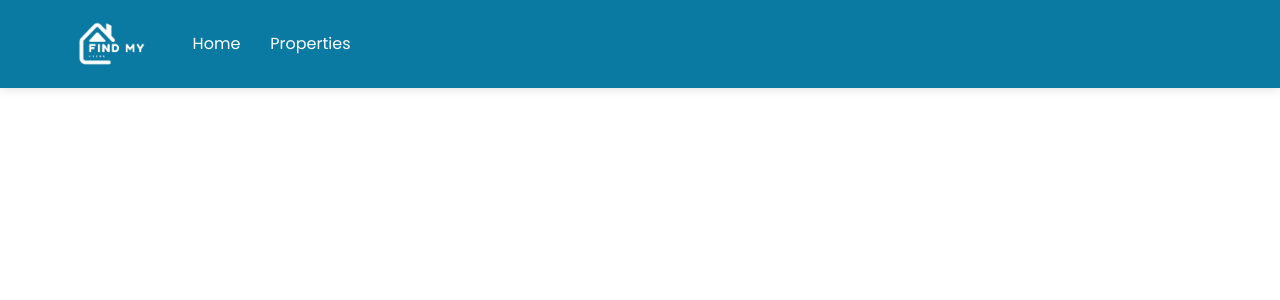
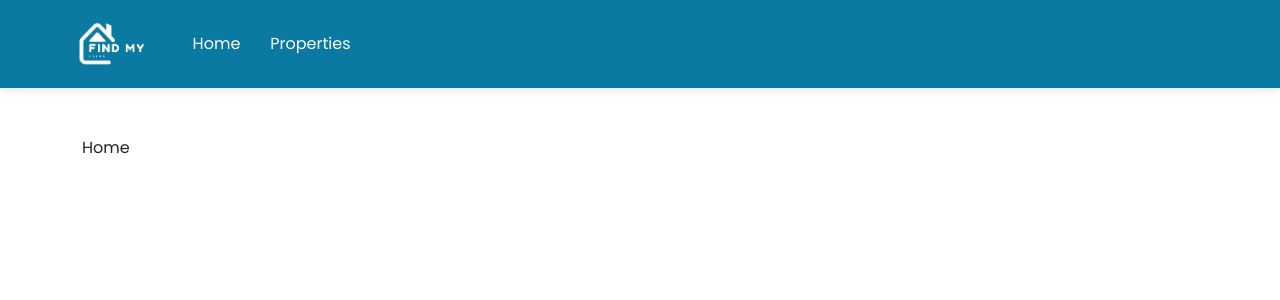
Before and after one commit to thizizrk/findmyveedu, a React (Vite) app: page /#/ in a window 1280 px wide. Shown: the top 300 px of the page. Built offline with nearby package versions, Linux system fonts and the light colour scheme.

Commit message:
Made header related fixes.

```diff
--- a/src/App.jsx
+++ b/src/App.jsx
@@ -30,7 +30,11 @@ function App() {
 
 
     updateScreenSize();
-
+    // let header = document.querySelector('.header');
+    // let headerHeight = header.clientHeight + "px";
+    // let mainContent = document.querySelector('.main-content');
+    // mainContent.style.paddingTop = headerHeight;
+    // mainContent.style.paddingBottom = headerHeight;
     window.addEventListener('resize', updateScreenSize);
     return () => {
       window.removeEventListener('resize', updateScreenSize);
@@ -41,17 +45,11 @@ function App() {
   return (
     <div className={`${screenSize} container`}>
       <Header />
-
       <div className="main-content">
-        {/* <ScrollToTop /> */}
         <Routes>
-          {/* Define your routes here */}
           <Route path="/" element={<Home />} />
           <Route path="/properties" element={<Properties />} />
-          <Route path="/property-details" element={<PropertyDetails />} />
-          {/* Add more routes as needed */}
         </Routes>
-        {/* <PorpertyDetails /> */}
       </div>
 
     </div>
--- /dev/null
+++ b/src/components/ContentWrapper/ContentWrapper.jsx
@@ -0,0 +1,21 @@
+import { useEffect, useState } from "react";
+
+const ContentWrapper = ({className, children }) => {
+    const [headerHeight, setHeaderHeight] = useState();
+
+    useEffect(() => {
+        let header = document.querySelector('.header');
+        setHeaderHeight(header.clientHeight);
+    }, [])
+    return (
+        <div className={`${className} my-5`} style={
+            {
+                paddingTop: headerHeight + "px",
+                paddingBottom: headerHeight + "px"
+            }
+        }>
+            {children}
+        </div>
+    )
+}
+export default ContentWrapper
--- a/src/components/PropertiesMenu/PropertiesMenu.jsx
+++ b/src/components/PropertiesMenu/PropertiesMenu.jsx
@@ -5,22 +5,11 @@ const PropertiesMenu = () => {
     let propertiesMenuRef = useRef(null);
 
     useEffect(() => {
+        let header = document.querySelector('.header');
         const propertiesMenu = propertiesMenuRef.current;
-        let header = document.querySelector('.header');
-        let headerHeight = header.clientHeight;
         propertiesMenu.style.position = "fixed";
-        propertiesMenu.style.top = headerHeight + "px";
+        propertiesMenu.style.top = header.clientHeight + "px";
         propertiesMenu.style.width = '100vw'
-
-        if(propertiesMenu.clientHeight){
-            headerHeight += propertiesMenu.clientHeight
-        }
-
-        headerHeight += "px"
-        console.log("updatedPadding ::::", headerHeight)
-        let mainContent = document.querySelector('.main-content');
-        mainContent.style.paddingTop = headerHeight;
-        mainContent.style.paddingBottom = headerHeight;
 
     }, [propertiesMenuRef.current])
     return (
--- a/src/pages/Home.jsx
+++ b/src/pages/Home.jsx
@@ -1,6 +1,11 @@
+import ContentWrapper from "../components/ContentWrapper/ContentWrapper";
+
 const Home = () => {
   return (
-    <div>Home</div>
+    <ContentWrapper className={'home'}>
+      Home
+    </ContentWrapper>
+
   )
 }
 export default Home
--- a/src/pages/Properties/Properties.jsx
+++ b/src/pages/Properties/Properties.jsx
@@ -2,16 +2,13 @@ import './style.scss';
 import properties from '../../mocks/properties.json';
 import { useState, lazy, Suspense } from 'react';
 import PropertiesMenu from '../../components/PropertiesMenu/PropertiesMenu';
+import ContentWrapper from '../../components/ContentWrapper/ContentWrapper';
 
 const PropertyFilterModal = lazy(() => import('../../components/PropertyFilterModal/PropertyFilterModal'));
 const PropertiesToolBar = lazy(() => import('../../components/PropertiesToolBar/PropertiesToolBar'));
 const PropertySearchResults = lazy(() => import('../../components/PropertySearchResults/PropertySearchResults'));
 
 const Properties = () => {
-    // const [selectedArea, setSelectedArea] = useState('');
-    // const [selectedBedroom, setSelectedBedroom] = useState('');
-    // const [selectedBathroom, setSelectedBathroom] = useState('');
-    // const [selectedPropertyType, setSelectedPropertyType] = useState('');
     const [searchText, setSearchText] = useState('');
     const [showFilter, setShowFilter] = useState(false);
     const [filteredProperties, setFilteredProperties] = useState(properties);
@@ -22,11 +19,6 @@ const Properties = () => {
         location: ""
     })
     const [isFiltered, setIsFiltered] = useState(false);
-
-    // const handleAreaChange = (e) => setSelectedArea(e.target.value);
-    // const handleBedroomChange = (e) => setSelectedBedroom(e.target.value);
-    // const handleBathroomChange = (e) => setSelectedBathroom(e.target.value);
-    // const handlePropertyTypeChange = (e) => setSelectedPropertyType(e.target.value);
 
     const handleFilterOptionsChange = (e) => {
         setFilterOptions({ ...filterOptions, [e.target.name]: e.target.value })
@@ -40,15 +32,6 @@ const Properties = () => {
         setIsFiltered(false);
         setShowFilter((show) => !show);
     };
-
-    // const filteredProperties = properties.filter((property) => {
-    //     return property;
-    //     // return (
-    //     //     (selectedArea === '' || property.area === selectedArea) &&
-    //     //     (selectedBedroom === '' || property.bedrooms === Number(selectedBedroom)) &&
-    //     //     (selectedBathroom === '' || property.bathrooms === Number(selectedBathroom))
-    //     // );
-    // });
 
     const applyFilter = () => {
         const { bathroom, bedroom, propertyType, location } = filterOptions;
@@ -67,13 +50,9 @@ const Properties = () => {
         setIsFiltered(true);
     }
 
-    // const finalFilteredProperties = filterProperties.filter((property) =>
-    //     property.title.toLowerCase().includes(searchText)
-    // );
-
     return (
-        <div className='property-page'>
-            <PropertiesMenu />
+        <ContentWrapper className='property-page'>
+            <PropertiesMenu/>
             <div className='properties my-5'>
                {filteredProperties.length != 0 && <h3 className='mb-5'>{filteredProperties.length} {filteredProperties.length > 1 ? "Properties" : "Property"} found</h3>}
                 <div className='property-search-results'>
@@ -97,7 +76,7 @@ const Properties = () => {
                 />
             </Suspense>
 
-        </div>
+        </ContentWrapper>
     );
 };
 
```
